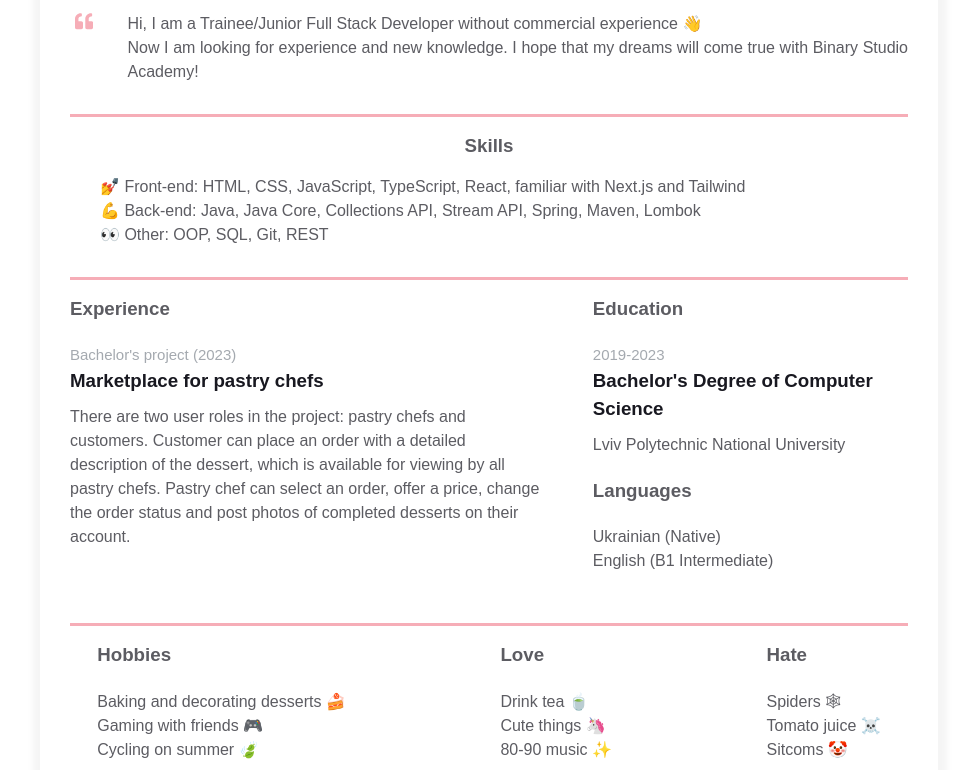
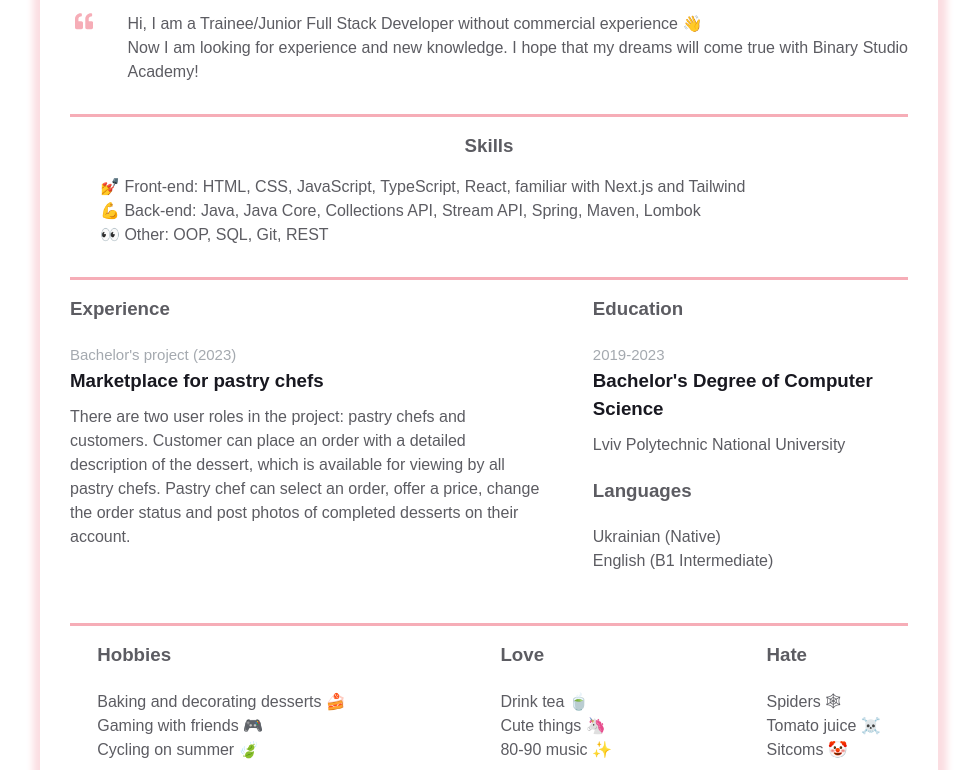
Before and after one commit to YourTeaChan/homepage, a plain HTML site: page index.html in a window 1280 px wide. Shown: the part 448-1218 px from the top of the page, without its empty margins (151-1130 px from the left). Drawn offline with Linux system fonts and the light colour scheme.

Commit message:
Changed color palette

```diff
--- a/styles.css
+++ b/styles.css
@@ -12,7 +12,7 @@ body {
   --primary-text-color: #181820;
   --secondary-text-color: #5c5c62;
   --durability-text-color: #6a737d9c;
-  --icon-color: #6a737d;
+  --icon-color: #F28796;
   --border-color: #F6ADB7;
   --text-decoration-color: #F6ADB7;
 }
@@ -37,8 +37,10 @@ body {
 
 .resume {
   margin: 50px auto;
-  border: 1px solid #f5f5f5;
-  box-shadow: 1px 1px 7px 7px #f5f5f5;
+  border: 1px solid #fbdee2;
+  border-radius: 20px;
+  box-shadow: 1px 1px 7px 7px #fbdee2;
+  background-color: white;
   padding: 30px 0;
   max-width: 900px;
 }
```
Also changed, not shown: index.html (+0 -1 lines).
